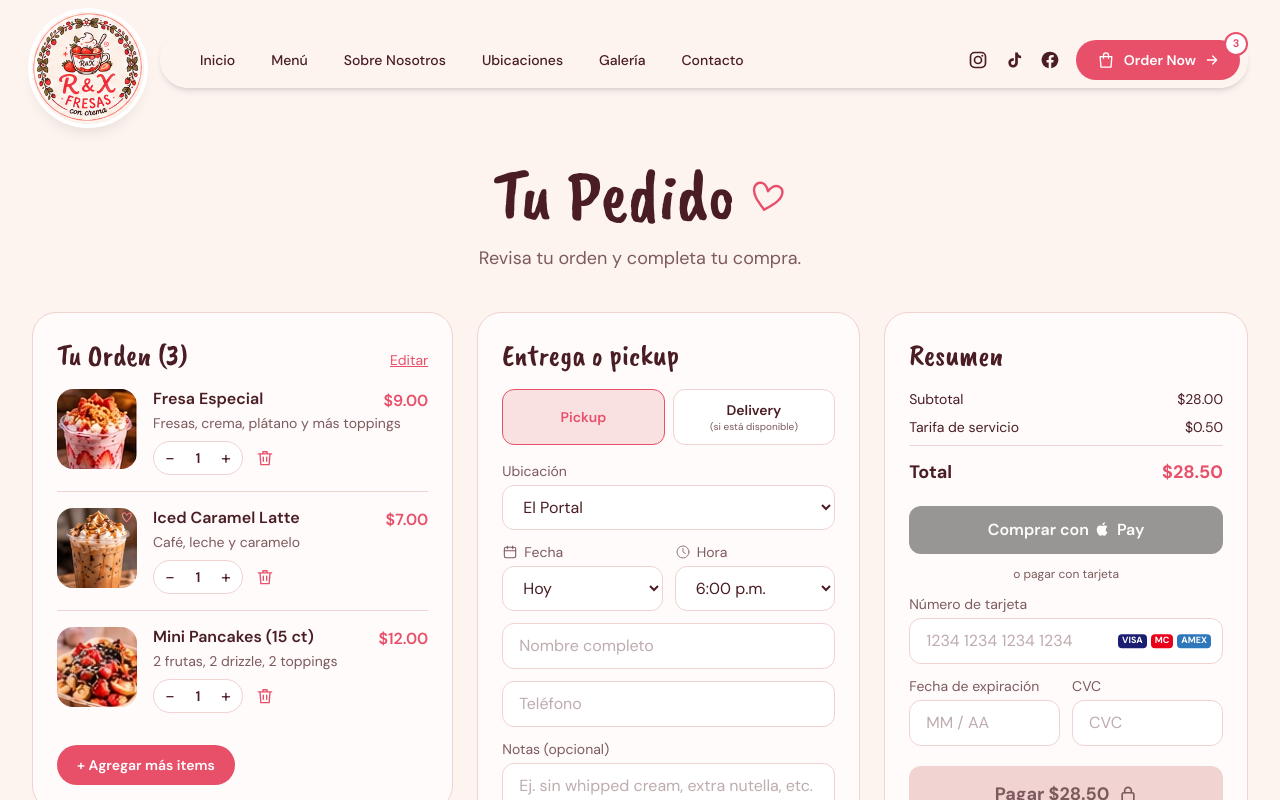
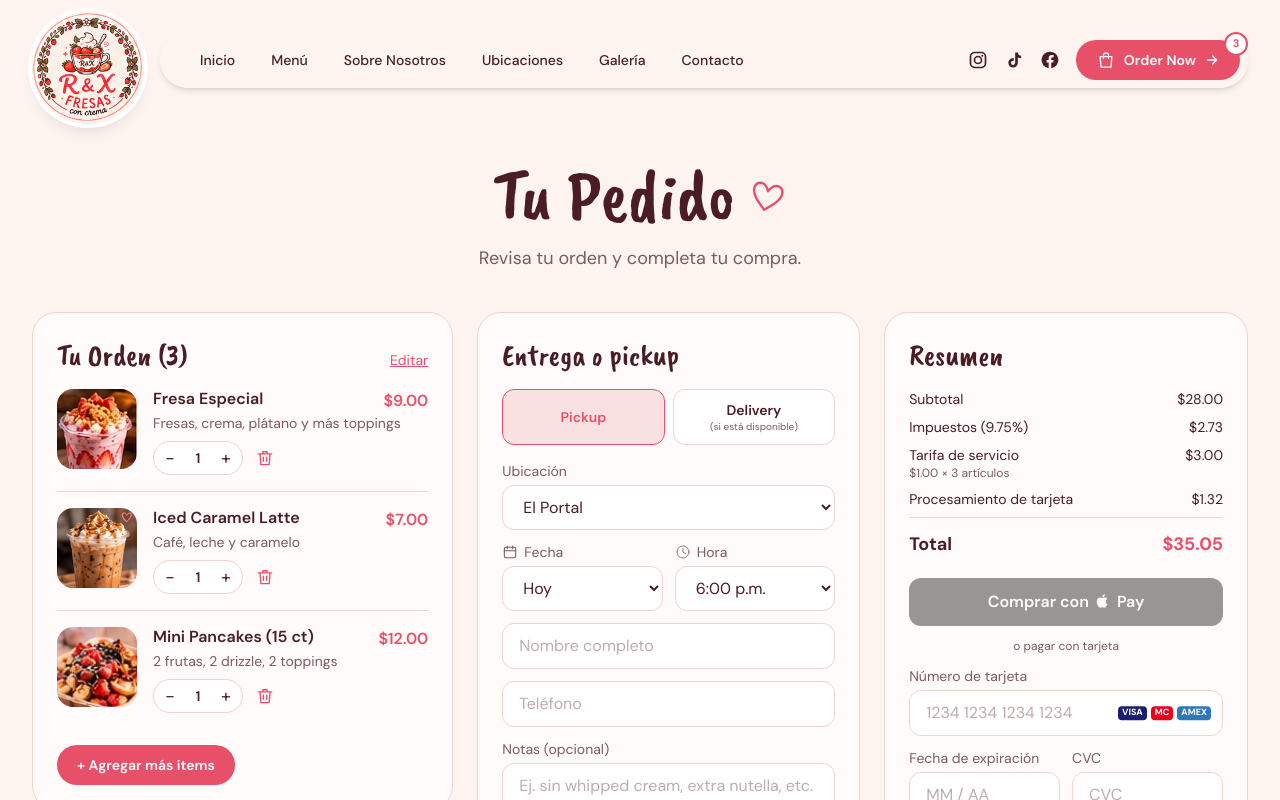
Before and after one commit to alan-6565/rx-fresas, a Next.js app: page /pedido in a window 1280 px wide. Shown: the top 800 px of the page. Built offline with nearby package versions, Linux system fonts and the light colour scheme.

Commit message:
Customer pays tax, $1/item service fee and card processing; R&X keeps menu price + tax

```diff
--- a/src/app/menu/page.tsx
+++ b/src/app/menu/page.tsx
@@ -1,6 +1,7 @@
 import Link from "next/link";
 import type { Metadata } from "next";
 import { categories, items, money, toppings, type CategoryId } from "@/lib/data";
+import { PLATFORM_FEE_PER_ITEM } from "@/lib/pricing";
 import { Heading, PageTop, Photo } from "@/components/ui";
 import { AddButton } from "@/components/AddButton";
 import { CupIcon, LeafIcon, PancakeIcon, SparkleIcon, StrawberryIcon } from "@/components/icons";
@@ -52,7 +53,12 @@ export default async function MenuPage({ searchParams }: PageProps<"/menu">) {
         </Heading>
       </div>
 
-      <nav className="mt-10 flex gap-3 overflow-x-auto no-scrollbar pb-2 lg:grid lg:grid-cols-5">
+      <p className="mx-auto mt-6 max-w-2xl rounded-2xl bg-blush px-5 py-3 text-center text-sm text-ink">
+        <strong>Pedidos en línea:</strong> se agrega una tarifa de servicio de {money(PLATFORM_FEE_PER_ITEM / 100)} por artículo, el procesamiento de tarjeta y
+        los impuestos. Los precios del menú son los mismos que en el truck.
+      </p>
+
+      <nav className="mt-8 flex gap-3 overflow-x-auto no-scrollbar pb-2 lg:grid lg:grid-cols-5">
         {categories.map((c) => {
           const Icon = ICONS[c.id];
           const on = c.id === active;
--- a/src/app/pedido/page.tsx
+++ b/src/app/pedido/page.tsx
@@ -2,7 +2,8 @@
 
 import Link from "next/link";
 import { useState } from "react";
-import { business, locations, money } from "@/lib/data";
+import { locations, money } from "@/lib/data";
+import { PLATFORM_FEE_PER_ITEM, TAX_RATE, quote } from "@/lib/pricing";
 import { useCart } from "@/lib/cart";
 import { Heading, PageTop, Photo } from "@/components/ui";
 import { AppleIcon, CalendarIcon, ClockIcon, HeartSolid, LockIcon, TrashIcon } from "@/components/icons";
@@ -42,8 +43,9 @@ export default function OrderPage() {
   const [notes, setNotes] = useState("");
   const [placed, setPlaced] = useState<null | { total: number; name: string; when: string }>(null);
 
-  const fee = cart.count > 0 ? business.serviceFee : 0;
-  const total = cart.subtotal + fee;
+  // Cents, priced from menu ids the same way the server will charge them
+  const q = quote(cart.lines.map(({ id, qty }) => ({ id, qty })));
+  const total = q.total / 100;
   const ready = cart.count > 0 && name.trim() !== "" && phone.trim() !== "";
 
   const pay = () => {
@@ -196,11 +198,24 @@ export default function OrderPage() {
           <dl className="space-y-2 text-sm">
             <div className="flex justify-between">
               <dt>Subtotal</dt>
-              <dd>{money(cart.subtotal)}</dd>
+              <dd>{money(q.subtotal / 100)}</dd>
             </div>
             <div className="flex justify-between">
-              <dt>Tarifa de servicio</dt>
-              <dd>{money(fee)}</dd>
+              <dt>Impuestos ({(TAX_RATE * 100).toFixed(2)}%)</dt>
+              <dd>{money(q.tax / 100)}</dd>
+            </div>
+            <div className="flex justify-between">
+              <dt>
+                Tarifa de servicio
+                <span className="block text-xs text-ink-soft">
+                  {money(PLATFORM_FEE_PER_ITEM / 100)} × {q.items} {q.items === 1 ? "artículo" : "artículos"}
+                </span>
+              </dt>
+              <dd>{money(q.platformFee / 100)}</dd>
+            </div>
+            <div className="flex justify-between">
+              <dt>Procesamiento de tarjeta</dt>
+              <dd>{money(q.cardFee / 100)}</dd>
             </div>
             <div className="flex justify-between border-t border-line pt-3 text-lg font-bold">
               <dt>Total</dt>
--- a/src/lib/cart.tsx
+++ b/src/lib/cart.tsx
@@ -8,7 +8,6 @@ export type CartItem = { id: string; qty: number };
 type CartContextValue = {
   lines: (CartItem & { name: string; desc: string; image: string; price: number })[];
   count: number;
-  subtotal: number;
   add: (id: string) => void;
   setQty: (id: string, qty: number) => void;
   clear: () => void;
@@ -52,7 +51,6 @@ export function CartProvider({ children }: { children: React.ReactNode }) {
   const value: CartContextValue = {
     lines,
     count: lines.reduce((n, i) => n + i.qty, 0),
-    subtotal: lines.reduce((n, i) => n + i.price * i.qty, 0),
     add: (id) =>
       setItems((prev) => (prev.some((i) => i.id === id) ? prev.map((i) => (i.id === id ? { ...i, qty: i.qty + 1 } : i)) : [...prev, { id, qty: 1 }])),
     setQty: (id, qty) => setItems((prev) => (qty < 1 ? prev.filter((i) => i.id !== id) : prev.map((i) => (i.id === id ? { ...i, qty } : i)))),
--- a/src/lib/data.ts
+++ b/src/lib/data.ts
@@ -6,7 +6,6 @@ export const business = {
   instagram: "https://www.instagram.com/rx_fresasconcrema",
   tiktok: "https://www.tiktok.com/@rx_fresasconcrema",
   facebook: "https://www.facebook.com/search/top?q=R%26X%20Fresas%20con%20Crema",
-  serviceFee: 0.5,
 };
 
 export const navLinks = [
--- /dev/null
+++ b/src/lib/pricing.ts
@@ -0,0 +1,60 @@
+import { items as menu } from "@/lib/data";
+
+// Everything is in cents. The customer pays tax, the platform fee and the card
+// processing, so R&X keeps the full menu price plus the tax they owe the state.
+
+// Richmond, CA combined rate (6% state + 0.25% county + 1% city + 2.5% district).
+// Confirm each truck location with CDTFA's address lookup before going live.
+export const TAX_RATE = 0.0975;
+
+// Platform fee: $1 for every item in the order, no cap.
+export const PLATFORM_FEE_PER_ITEM = 100;
+
+// Stripe's standard US card pricing.
+const STRIPE_PERCENT = 0.029;
+const STRIPE_FIXED = 30;
+
+export type Line = { id: string; qty: number };
+
+export type Quote = {
+  items: number;
+  subtotal: number;
+  tax: number;
+  platformFee: number;
+  cardFee: number;
+  total: number;
+  /** What lands in R&X's Stripe balance after Stripe and the platform fee */
+  payout: number;
+};
+
+/** Stripe's fee on a charge, rounded to the cent like Stripe does */
+export function stripeFee(amount: number) {
+  return Math.round(amount * STRIPE_PERCENT) + STRIPE_FIXED;
+}
+
+/**
+ * Prices an order from menu ids only, so the browser can't change a price.
+ * Unknown ids and bad quantities are rejected rather than skipped.
+ */
+export function quote(lines: Line[]): Quote {
+  let items = 0;
+  let subtotal = 0;
+  for (const { id, qty } of lines) {
+    const item = menu.find((m) => m.id === id);
+    if (!item) throw new Error(`Unknown menu item: ${id}`);
+    if (!Number.isInteger(qty) || qty < 1 || qty > 50) throw new Error(`Bad quantity for ${id}`);
+    items += qty;
+    subtotal += Math.round(item.price * 100) * qty;
+  }
+
+  const tax = Math.round(subtotal * TAX_RATE);
+  const platformFee = items * PLATFORM_FEE_PER_ITEM;
+  const base = subtotal + tax + platformFee;
+
+  // Smallest total whose Stripe fee is fully covered by the card fee
+  let total = items === 0 ? 0 : Math.ceil((base + STRIPE_FIXED) / (1 - STRIPE_PERCENT));
+  while (total > 0 && total - stripeFee(total) < base) total++;
+
+  const cardFee = total - base;
+  return { items, subtotal, tax, platformFee, cardFee, total, payout: total - stripeFee(total) - platformFee };
+}
```
